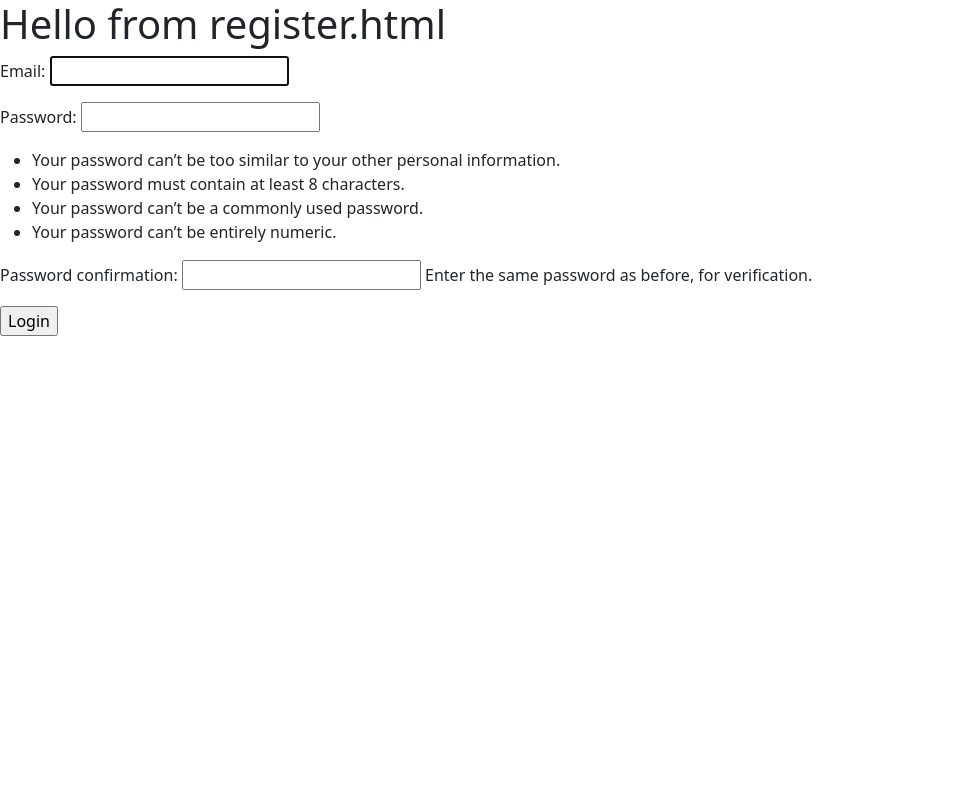
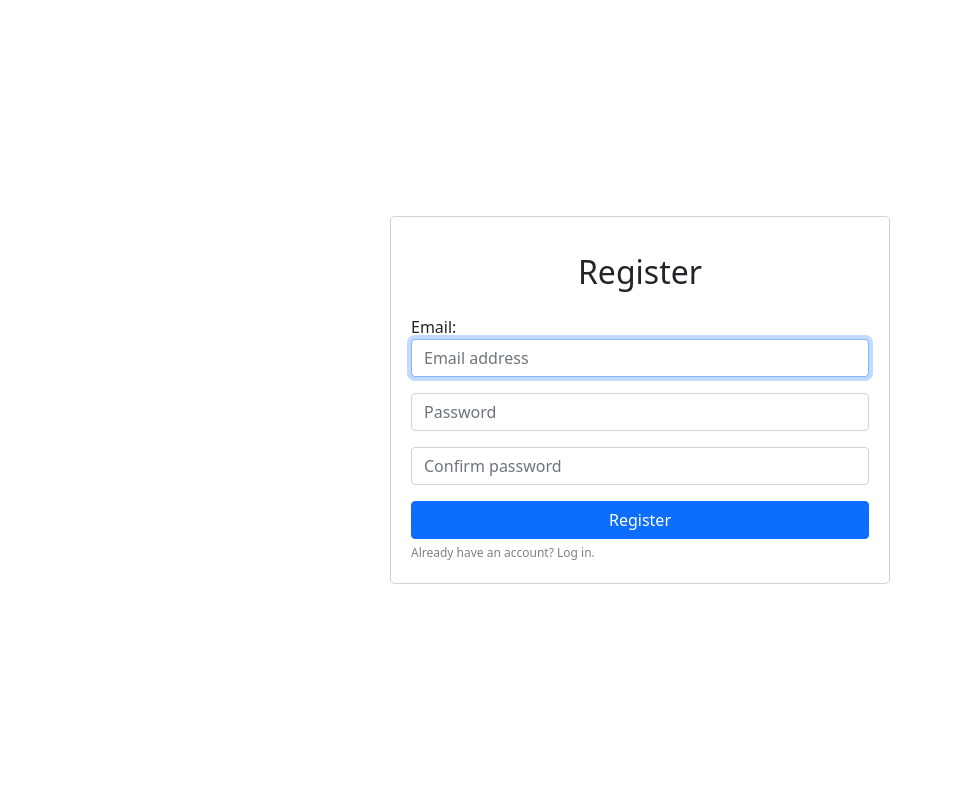
Before and after one commit to cs481-ekh/f21-args-n-kwargs, a Django app: page /register/ in a window 1280 px wide. Shown: the whole page, without its empty margins (0-953 px from the left). Run offline with Django 3.2, Linux system fonts and the light colour scheme.

Commit message:
Closes 37

```diff
--- a/WebSearchableEquipmentDatabase/WebSearchableEquipmentDatabase/urls.py
+++ b/WebSearchableEquipmentDatabase/WebSearchableEquipmentDatabase/urls.py
@@ -20,11 +20,11 @@ from accounts import views as auth_views
 urlpatterns = [
     path('admin/doc/', include('django.contrib.admindocs.urls')),
     path('admin/', admin.site.urls),
-    path('', include('accounts.urls')),
+    path('', include('accounts.urls'), name='home'),
     path('login/', auth_views.login, name='login'),
     path('logout/', auth_views.logout, name='logout'),
     path('forgot/', auth_views.forgot, name='forgot'),
     path('register/', auth_views.register, name='register'),
-    path('equipment/', include('equipment.urls')) #This will put every link in the equipment.urls.py file under equipment/{methodName}
-
+    # This will put every link in the equipment.urls.py file under equipment/{methodName}
+    path('equipment/', include('equipment.urls'))
 ]
--- a/WebSearchableEquipmentDatabase/accounts/forms.py
+++ b/WebSearchableEquipmentDatabase/accounts/forms.py
@@ -1,9 +1,24 @@
 from django.contrib.auth.forms import UserCreationForm
 from .models import Account
+from django import forms
 
 
 class AccountCreationForm(UserCreationForm):
+    password1 = forms.CharField(
+        label="", widget=forms.PasswordInput(attrs={'class': 'form-control', 'placeholder': 'Password'}),
+    )
+
+    password2 = forms.CharField(
+        label="",
+        widget=forms.PasswordInput(attrs={'class': 'form-control', 'placeholder': 'Confirm password'}),
+    )
+
     """Account creation extends UserCreationForm to create a form based on the definition of our account model"""
-    class Meta:
+
+    class Meta(UserCreationForm):
         model = Account
-        fields = ['email', 'password1', 'password2']
+        widgets = {
+            'email': forms.TextInput(attrs={'class': 'form-control', 'placeholder': 'Email address'}),
+        }
+
+        fields = ('email', 'password1', 'password2')
--- a/WebSearchableEquipmentDatabase/accounts/static/auth/login.css
+++ b/WebSearchableEquipmentDatabase/accounts/static/auth/login.css
@@ -27,6 +27,7 @@ html, body {
     color: darkred;
     border: 2px solid red;
     border-radius: 5px;
+    text-align: center;
 }
 
 .forgot-password {
--- a/WebSearchableEquipmentDatabase/accounts/static/auth/register.css
+++ b/WebSearchableEquipmentDatabase/accounts/static/auth/register.css
@@ -22,11 +22,14 @@ html, body {
     text-align: center;
 }
 
-.error-message {
+.errorlist {
     background-color: #ff7f7f;
     color: darkred;
     border: 2px solid red;
     border-radius: 5px;
+    list-style-type: none;
+    text-align: center;
+    padding: 8px 0 8px 0;
 }
 
 .button-container {
--- a/WebSearchableEquipmentDatabase/accounts/templates/accounts/register.html
+++ b/WebSearchableEquipmentDatabase/accounts/templates/accounts/register.html
@@ -9,26 +9,25 @@
           integrity="sha384-giJF6kkoqNQ00vy+HMDP7azOuL0xtbfIcaT9wjKHr8RbDVddVHyTfAAsrekwKmP1" crossorigin="anonymous">
 
     <!-- Stylesheets -->
-    <link rel="stylesheet" href="{% static "auth/login.css" %}">
+    <link rel="stylesheet" href="{% static "auth/register.css" %}">
 
     <title>Register</title>
 </head>
 <body>
-<h1>Hello from register.html</h1>
-<form method="POST" action="">
-    {% csrf_token %}
-    {% if messages %}
-<div class="messages">
-    {% for message in messages %}
-    <div{% if message.tags %} class="alert alert-sm alert-{{ message.tags }}"{% endif %}>
-        {{ message }}
+<div class="container">
+    <div class="register-container">
+        <h2 class="register-text py-3">Register</h2>
+        <form method="post">
+            {% csrf_token %}
+            <div class="form-group">
+                {{ form.as_p }}
+            </div>
+            <div class="button-container">
+                <button class="btn btn-primary register-button" type="submit">Register</button>
+            </div>
+        </form>
+        <a href="{% url 'login' %}" class="existing-account">Already have an account? Log in.</a>
     </div>
-    {% endfor %}
 </div>
-{% endif %}
-{{ form.as_p }}
-<input type="submit" value="Login">
-{{form.errors}}
-</form>
 </body>
 </html>
--- a/WebSearchableEquipmentDatabase/accounts/views.py
+++ b/WebSearchableEquipmentDatabase/accounts/views.py
@@ -62,7 +62,7 @@ def register(request):
             )
             email.send(fail_silently=False)
             messages.success(request, 'Account was created for ' + str(email))
-            return redirect('register')
+            return redirect('home')
 
     content = {'form': form}
     return render(request, 'accounts/register.html', content)
```
